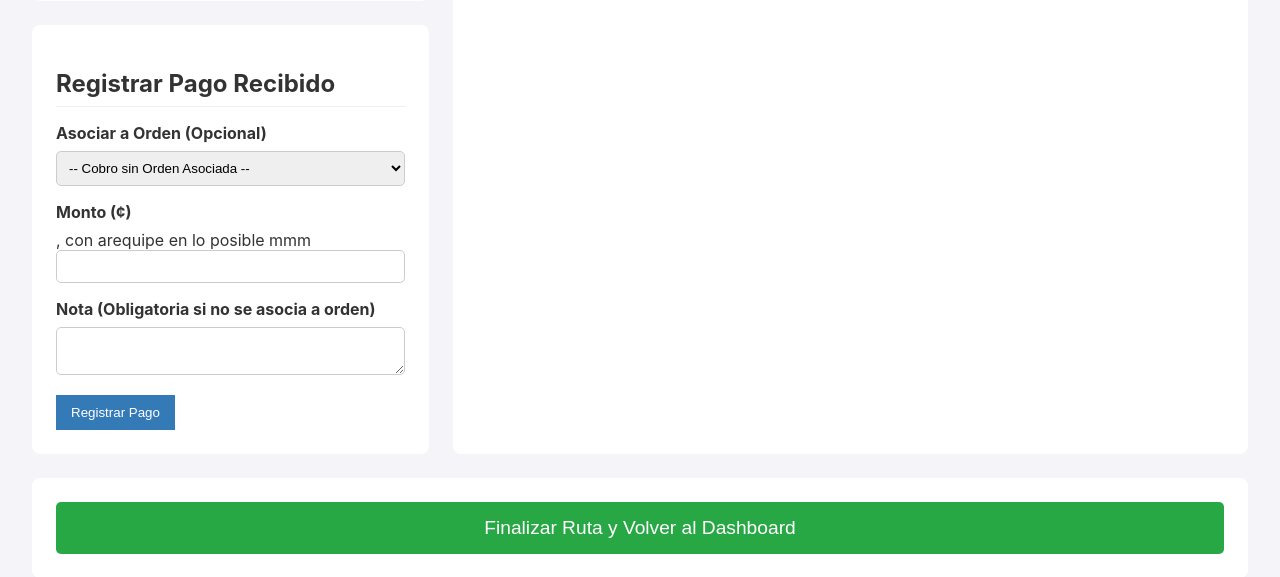
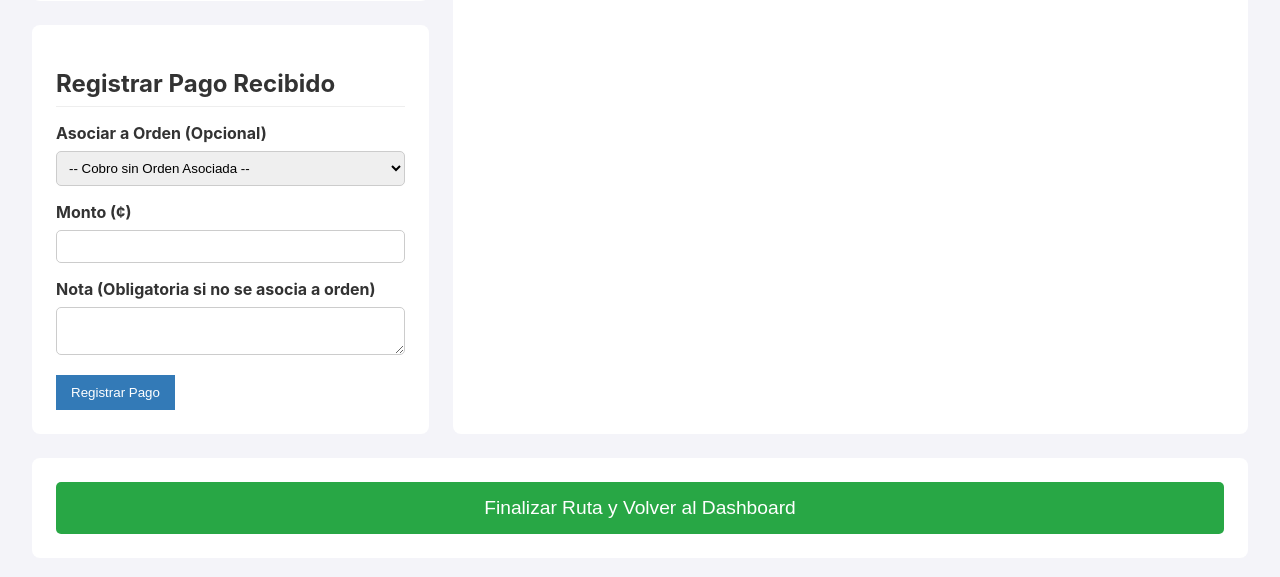
Before and after one commit to edw72/picking_packing, a Python web app: template templates/detalle_ruta_conductor.html in a window 1280 px wide. Shown: the part 672-1249 px from the top of the page. After the commit the page ends 1206 px from the top, so only its background shows below. Run offline with Jinja, Linux system fonts and the light colour scheme; the template is opened without the code that fills it, so the values that code supplies are empty.

Commit message:
fix: se quito texto de 'arequipe' por error

```diff
--- a/templates/detalle_ruta_conductor.html
+++ b/templates/detalle_ruta_conductor.html
@@ -79,7 +79,7 @@
                     </select>
                 </div>
                 <div class="form-group">
-                    <label for="monto_recibido">Monto (¢)</label>, con arequipe en lo posible  mmm
+                    <label for="monto_recibido">Monto (¢)</label>
                     <input type="number" name="monto_recibido" step="0.01" required>
                 </div>
                 <div class="form-group">
```
